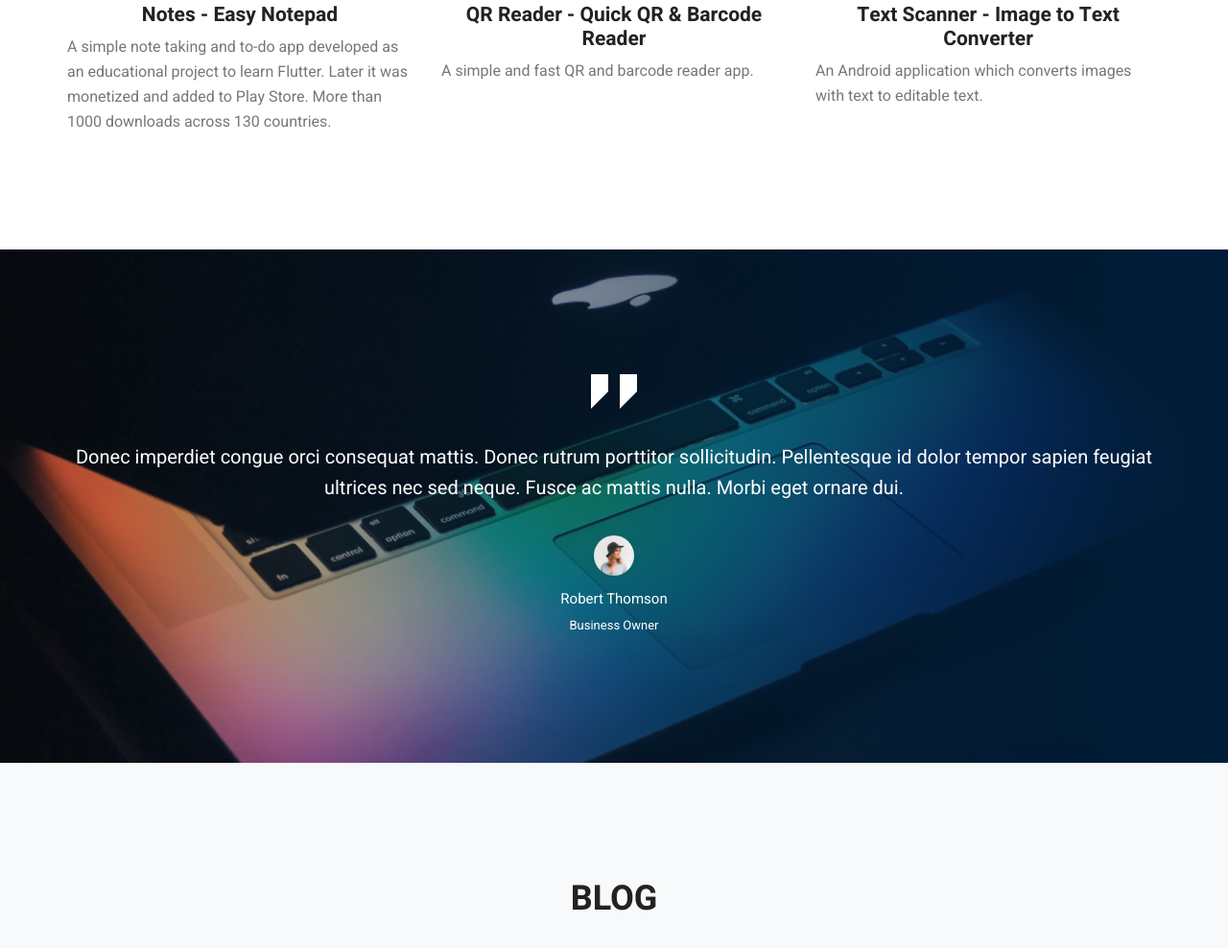
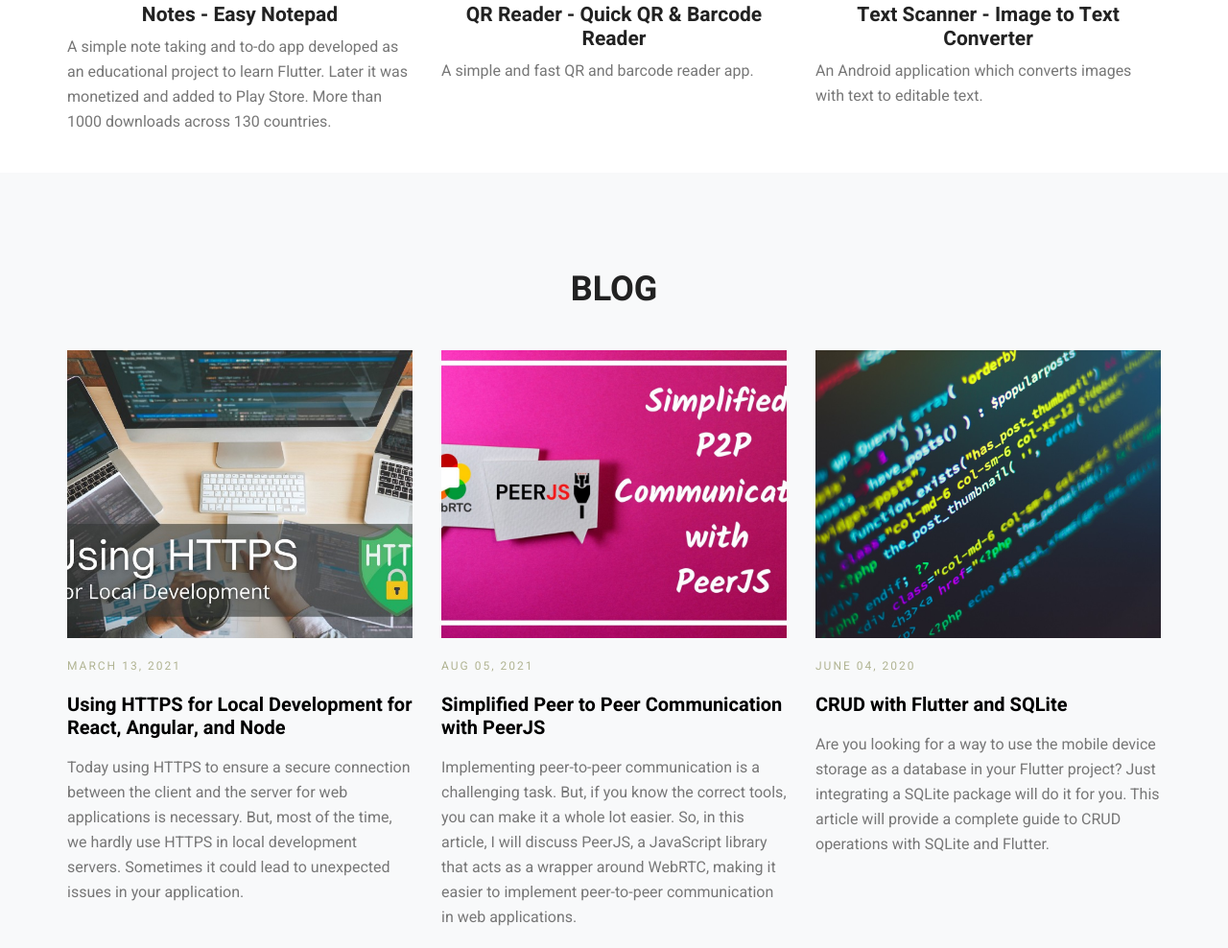
Before and after one commit to Dulanka-K/Dulanka-K.github.io, a plain HTML site: page index.html in a window 1280 px wide. Shown: the part 3329-4317 px from the top of the page at 96% size. Drawn offline with nearby package versions, Linux system fonts and the light colour scheme; a script that the page names is missing.

Commit message:
remove testimonial section'

```diff
--- a/index.html
+++ b/index.html
@@ -429,7 +429,7 @@
 	<!--================End Home Gallery Area =================-->
 
 	<!--================Testimonials Area =================-->
-	<div class="testimonial_area">
+	<!-- <div class="testimonial_area">
 		<div class="container">
 			<div class="row">
 				<div class="col-xl-12">
@@ -489,10 +489,10 @@
 				</div>
 			</div>
 		</div>
-	</div>
+	</div> -->
 	<!--================End Testimonials Area =================-->
 	<!-- ====================================blog================================== -->
-<section class="ftco-section bg-light p_120" id="blog">
+<section class="ftco-section bg-light p_100" id="blog" style="margin-top: 40px;">
 	<div class="container">
 		<div class="row d-flex">
 			<div class="col-12 welcome_text mb-4" style="display:flex; justify-content: center;">
```
